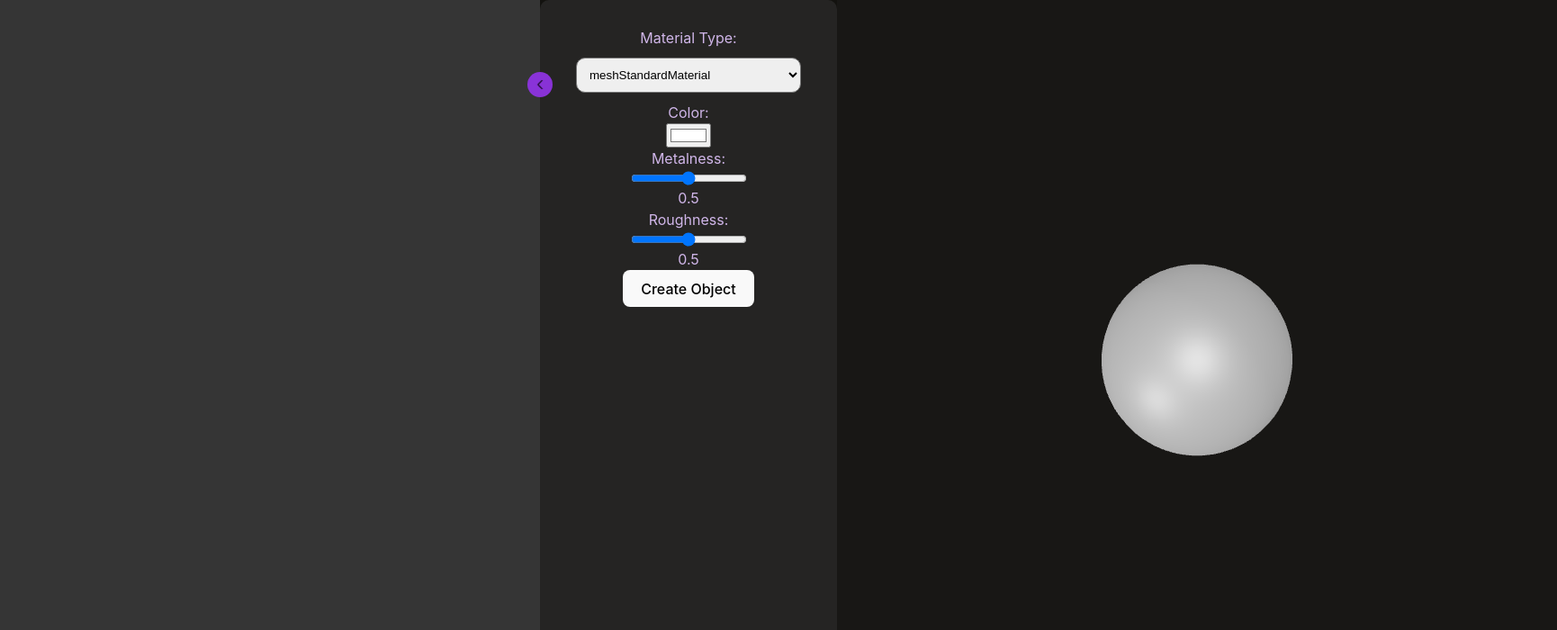
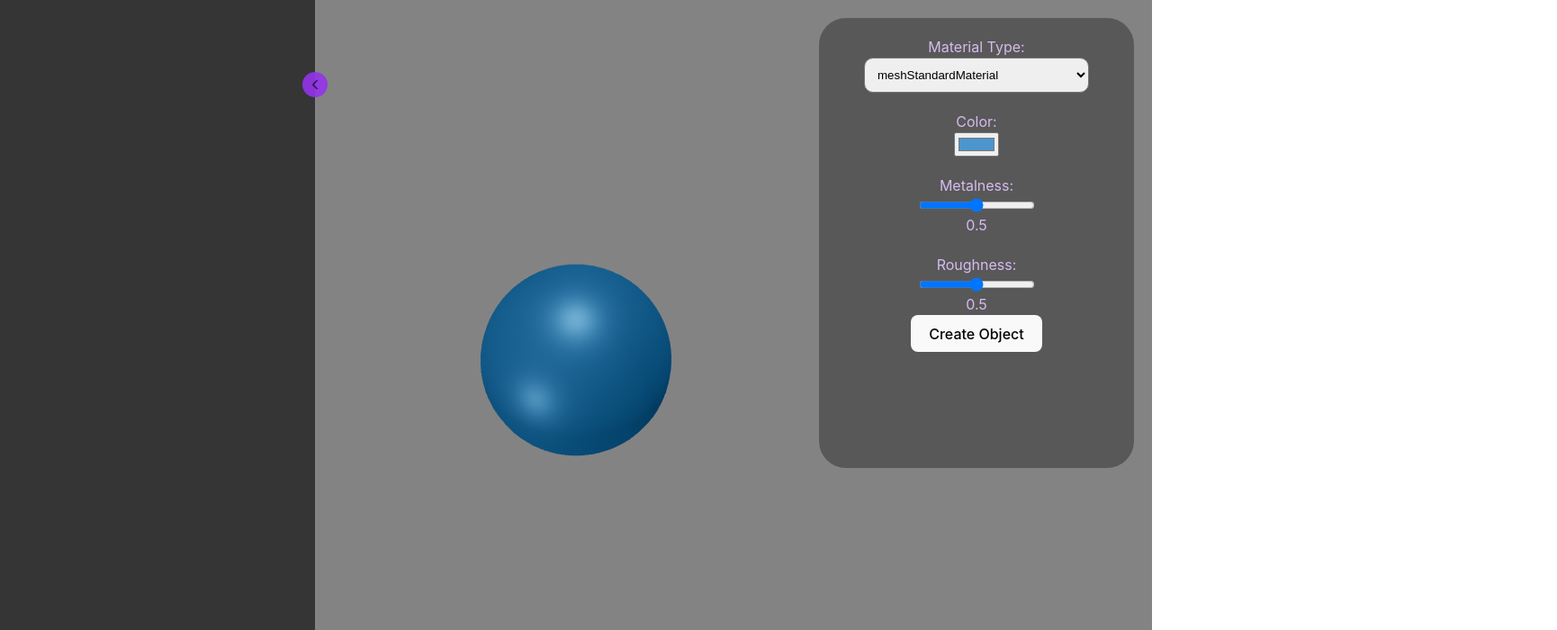
Before and after one commit to GarimaB06/MaterialPlayground, a React (Vite) app: page / in a window 1280 px wide. Shown: the top 700 px of the page at 90% size, 1730 px wide, since content can reach past the window. Built offline with nearby package versions, Linux system fonts and the light colour scheme.

Commit message:
This commit will clean up the UI so that the edior form sits on the right side and side bar on the left while canvas stays fixed in the center

```diff
--- a/src/App.css
+++ b/src/App.css
@@ -1,5 +1,4 @@
 body {
-	background-color: #13120f;
 }
 
 .side-button {
@@ -12,6 +11,7 @@ body {
 	cursor: ew-resize;
 	border: none;
 	background-color: transparent;
+	z-index: 2;
 }
 
 .side-button:hover {
@@ -37,7 +37,7 @@ body {
 	border-radius: 50%;
 	cursor: pointer;
 	transform: translate(+50%);
-	z-index: 1;
+	z-index: 3;
 }
 .arrow-button:hover {
 	background-color: #bc80f8e6;
@@ -48,21 +48,23 @@ body {
 }
 .side-bar {
 	height: 100vh;
-	max-width: 90%;
+	position: absolute;
 	background-color: #353535;
-	position: relative;
 	transition: width 0.3s;
+	z-index: 4;
 }
 .material-preview {
-	background-color: #13120f;
+	display: flex;
+	background-color: #34343489;
 	color: white;
 	transition: width 0.3s;
+	min-width: 950px;
 }
 
 .canvas-container {
 	background-color: #34343429;
-	width: 100vh;
 	height: 100vh;
+	width: 600px;
 }
 
 .material-form {
@@ -70,16 +72,24 @@ body {
 	display: flex;
 	flex-direction: column;
 	align-items: center;
-	border-radius: 10px;
-	padding: 30px;
-	height: 100vh;
+	padding-right: 50px;
+	padding-left: 50px;
+	height: 500px;
+	border-radius: 30px;
+	position: fixed;
+	right: 20px;
+	top: 20px;
+	z-index: 2;
 }
 
 select {
 	width: 250px;
-	margin: 10px;
 	padding: 10px;
 	border-radius: 10px;
+}
+
+label {
+	margin-top: 20px;
 }
 
 label {
--- a/src/App.tsx
+++ b/src/App.tsx
@@ -5,14 +5,13 @@ import "./App.css";
 
 function App() {
 	const [isResizing, setIsResizing] = useState(false);
-	const [sideBarWidth, setSidebarWidth] = useState(600);
+	const [sideBarWidth, setSidebarWidth] = useState(350);
 
 	return (
 		<div className={isResizing ? "resizing" : ""} style={{ display: "flex" }}>
 			<SideBar
-				initialWidth={600}
+				initialWidth={300}
 				minWidth={20}
-				maxWidth={1200}
 				sideBarWidth={sideBarWidth}
 				setSidebarWidth={setSidebarWidth}
 				isResizing={isResizing}
--- a/src/components/MaterialForm.tsx
+++ b/src/components/MaterialForm.tsx
@@ -1,12 +1,6 @@
 import React from "react";
 import { MaterialFormProps } from "../types";
-
-const MATERIAL_STRINGS = [
-	"meshBasicMaterial",
-	"meshStandardMaterial",
-	"meshPhysicalMaterial",
-	"meshToonMaterial",
-];
+import { MATERIAL_STRINGS } from "../utils/constants";
 
 const MaterialForm: React.FC<MaterialFormProps> = ({
 	onMaterialChange,
--- a/src/components/MaterialPreview.tsx
+++ b/src/components/MaterialPreview.tsx
@@ -3,16 +3,15 @@ import { MaterialProps, MaterialPreviewProps } from "../types";
 import ThreeDObject from "./ThreeDObject";
 import MaterialForm from "./MaterialForm";
 
-const MaterialPreview: React.FC<MaterialPreviewProps> = ({ sideBarWidth }) => {
+const MaterialPreview: React.FC<MaterialPreviewProps> = () => {
 	const [materialOptions, setMaterialOptions] = useState<MaterialProps>({
-		color: "#ffffff",
+		color: "#4C95CD",
 		metalness: 0.5,
 		roughness: 0.5,
 		materialType: "meshStandardMaterial",
 	});
 
 	const handleMaterialChange = (newOptions: Partial<MaterialProps>) => {
-		// setMaterialOptions(newOptions);
 		setMaterialOptions((prevOptions) => ({
 			...prevOptions,
 			...newOptions,
@@ -23,7 +22,7 @@ const MaterialPreview: React.FC<MaterialPreviewProps> = ({ sideBarWidth }) => {
 		<div
 			className="material-preview"
 			style={{
-				width: `calc(100% - ${sideBarWidth}px)`,
+				width: "100vw",
 				display: "flex",
 				flexDirection: "row",
 				height: "100vh",
@@ -33,9 +32,7 @@ const MaterialPreview: React.FC<MaterialPreviewProps> = ({ sideBarWidth }) => {
 				onMaterialChange={handleMaterialChange}
 				materialOptions={materialOptions}
 			/>
-			<div>
-				<ThreeDObject materialOptions={materialOptions} />
-			</div>
+			<ThreeDObject materialOptions={materialOptions} />
 		</div>
 	);
 };
--- a/src/components/RotatingSphere.tsx
+++ b/src/components/RotatingSphere.tsx
@@ -10,6 +10,7 @@ const RotatingSphere: React.FC<MaterialProps> = ({
 	materialType,
 }) => {
 	const sphereRef = useRef<Mesh>(null);
+
 	const materialProps: MaterialProps = {
 		color,
 		metalness,
@@ -43,6 +44,7 @@ const RotatingSphere: React.FC<MaterialProps> = ({
 		<mesh ref={sphereRef}>
 			<ambientLight intensity={1} />
 			<directionalLight intensity={0.5} position={[5, 5, 5]} />
+			{/* <boxGeometry args={[2, 2, 2]} /> */}
 			<sphereGeometry args={[1, 32, 32]} />
 			{renderMaterial()}
 		</mesh>
--- a/src/components/SideBar.tsx
+++ b/src/components/SideBar.tsx
@@ -7,7 +7,6 @@ import { SideBarProps } from "../types";
 const SideBar: React.FC<SideBarProps> = ({
 	initialWidth,
 	minWidth,
-	maxWidth,
 	sideBarWidth,
 	setSidebarWidth,
 	isResizing,
@@ -33,7 +32,7 @@ const SideBar: React.FC<SideBarProps> = ({
 			document.removeEventListener("mousemove", handleMouseMove);
 			document.removeEventListener("mouseup", handleMouseUp);
 		};
-	}, [isResizing, minWidth, maxWidth]);
+	}, [isResizing]);
 
 	const handleToggleCollapse = () => {
 		setSidebarWidth(collapsed ? initialWidth : minWidth);
--- a/src/components/ThreeDObject.tsx
+++ b/src/components/ThreeDObject.tsx
@@ -4,10 +4,10 @@ import { MaterialFormProps } from "../types";
 
 const ThreeDObject: React.FC<MaterialFormProps> = ({ materialOptions }) => {
 	return (
-		<div className="canvas-container">
+		<div className="canvas-container" style={{ width: "100vw" }}>
 			<Canvas>
 				<ambientLight intensity={0.3} />
-				<directionalLight color="white" position={[0, 0, 5]} />
+				<directionalLight color="white" position={[0, 5, 5]} />
 				<RotatingSphere {...materialOptions} />
 			</Canvas>
 		</div>
--- a/src/types.ts
+++ b/src/types.ts
@@ -1,7 +1,6 @@
 export interface SideBarProps {
 	initialWidth: number;
 	minWidth: number;
-	maxWidth: number;
 	sideBarWidth: number;
 	setSidebarWidth: (width: number) => void;
 	isResizing: boolean;
--- /dev/null
+++ b/src/utils/constants.ts
@@ -0,0 +1,6 @@
+export const MATERIAL_STRINGS: string[] = [
+	"meshBasicMaterial",
+	"meshStandardMaterial",
+	"meshPhysicalMaterial",
+	"meshToonMaterial",
+];
```
Also changed, not shown: 1 other file (tests, documents, lock files or other folders).
